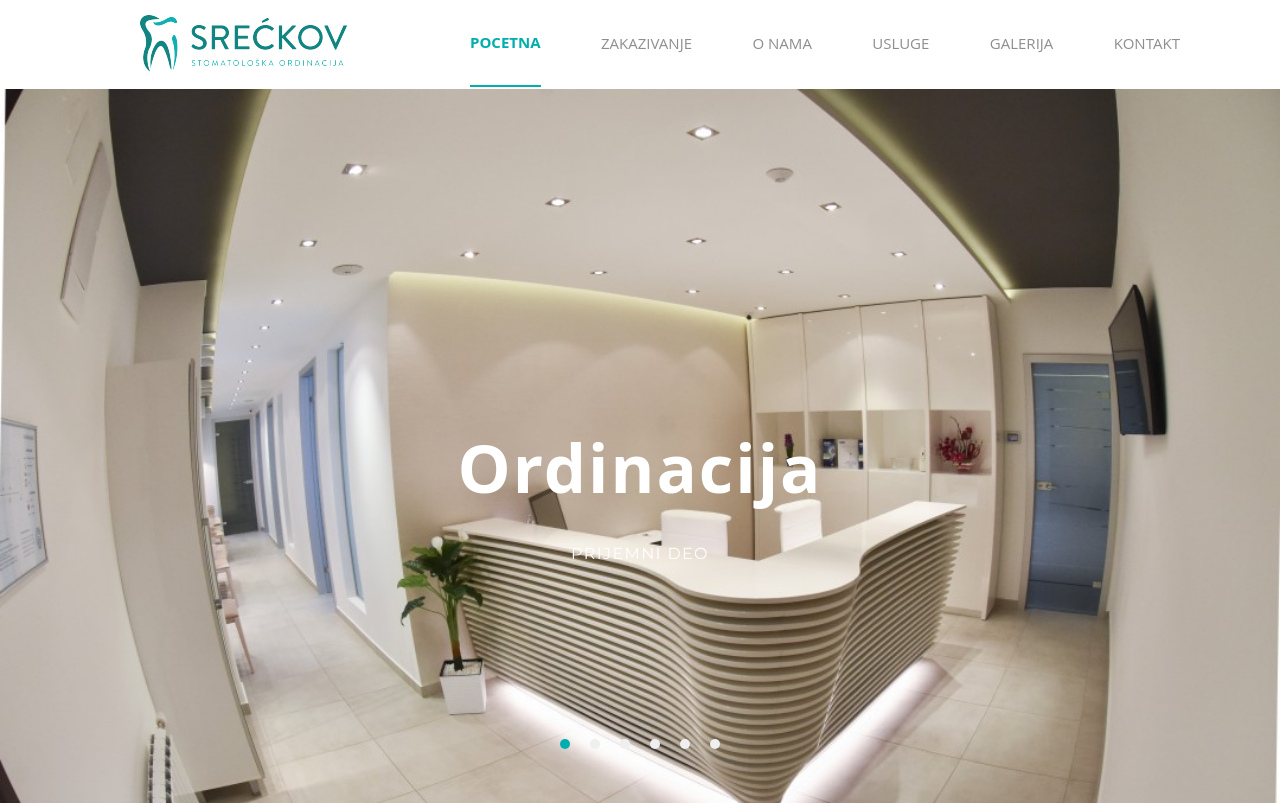
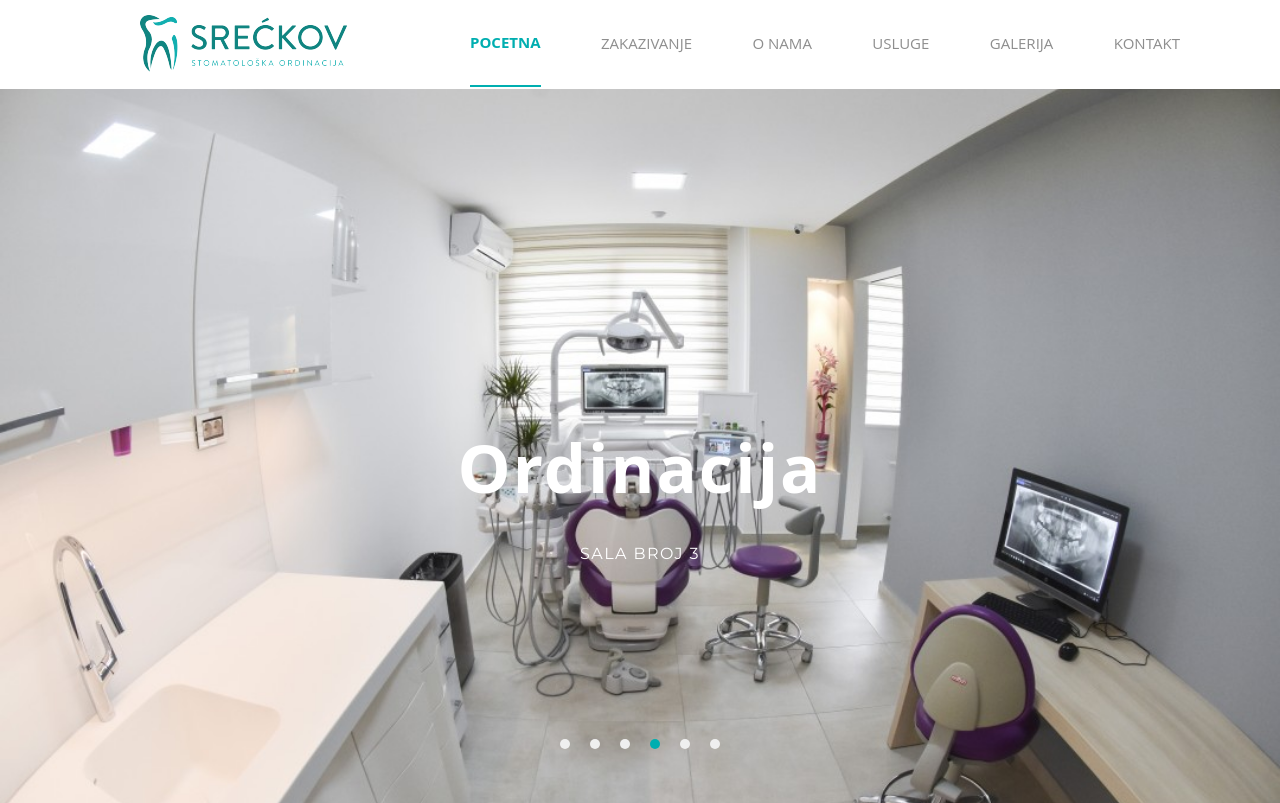
Before and after one commit to duka94/dentist-vue, a Vue app: page / in a window 1280 px wide. Built offline with nearby package versions, Linux system fonts and the light colour scheme; what vue-agile would draw is missing.

Commit message:
change autoplay

```diff
--- a/src/components/slider/HomePageTopSlider.vue
+++ b/src/components/slider/HomePageTopSlider.vue
@@ -1,6 +1,6 @@
 <template>
     <div>
-        <carousel :per-page="1" :paginationActiveColor="'#00aeb0'" :autoplay="false" :autoplayTimeout="1500" :loop="true">
+        <carousel :per-page="1" :paginationActiveColor="'#00aeb0'" :autoplay="true" :autoplayTimeout="1500" :loop="true">
             <slide class="slide_img slide_1">
                 <div class="slide__content">
                     <div class="slide__content-header">
```
